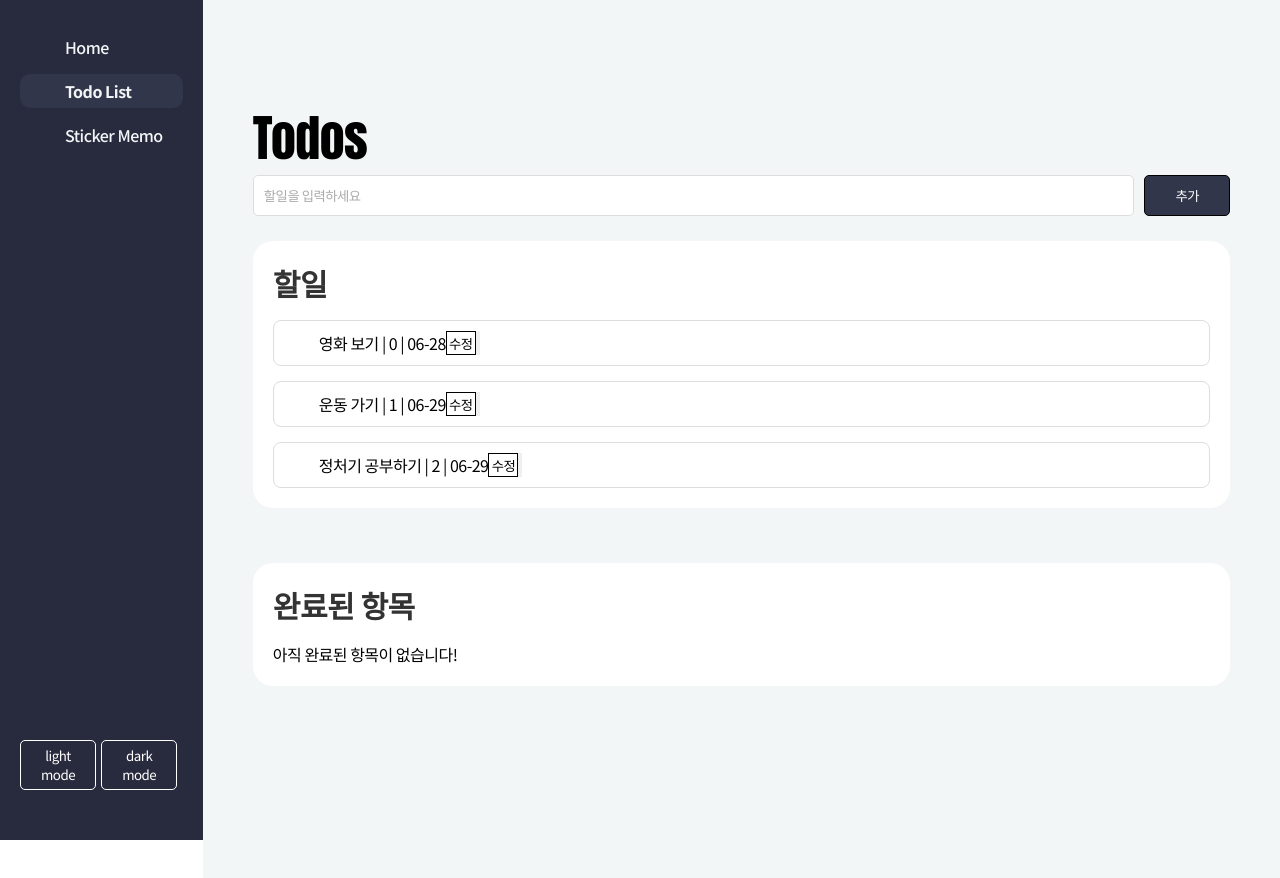
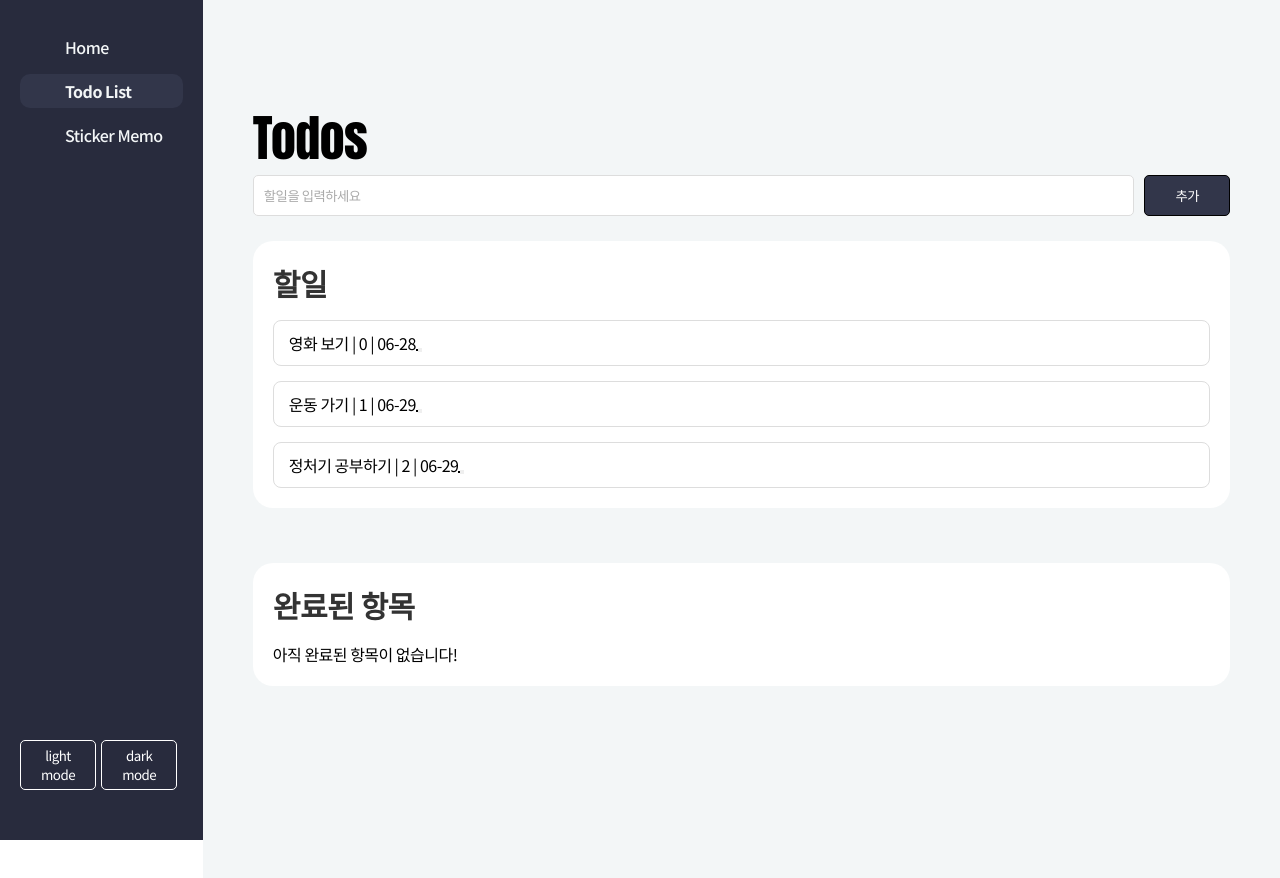
Before and after one commit to byeon-seong-won/git_mypage_study, a React (Create React App) app: page / in a window 1280 px wide. Both pictures are taken after a click on the item "Todo List". Shown: the top 878 px of the page. Built offline with nearby package versions, Linux system fonts and the light colour scheme; a web font is replaced by a local one.

Commit message:
완료체크시 수정사항

```diff
--- a/src/page/Todolist.js
+++ b/src/page/Todolist.js
@@ -72,21 +72,26 @@ function Todolist () {
                                         {/* <span className="xi-check-circle-o check" onClick={() => {tododone(todolist[i].id);}} ></span> */}
                                         {/* <span className={todoInput.id == i ?  'none ' : 'block'}> */}
 
-                                        <div className={ todolist[i].status == true ? 'display' : 'none'}>
+                                        <div className={`
+                                             ${todolist[i].status ? 'display' : 'none'}
+                                             ${todolist[i].done ? 'chk' : 'nochk'}
+                                            `}>
                                             <span className='xi-check' onClick={()=> {
                                                 let todoadd = todolist[i]
                                                 dispatch(todoActions.todoDone(todoadd));
                                                 doneCheck();
                                                 setChekid(i);
                                             }}></span>
-                                            <span className={todolist[i].done == true? 'chk' : 'none'}>
+                                            <span>
                                                 {todolist[i].do} | {todolist[i].id} | {todolist[i].date}
                                             </span>
-                                            <button onClick={()=> { dispatch(todoActions.pushModi(i,true)); }} className='modibtn'>수정</button>
-                                            <button onClick={() =>
-                                                { dispatch(todoActions.todoRemove(i)) } }>
-                                                <span className='xi-close-min'></span>
-                                            </button>
+                                            <div className='btnWrap'>
+                                                <button onClick={()=> { dispatch(todoActions.pushModi(i,true)); }} className='modibtn xi-pen'></button>
+                                                <button onClick={() =>
+                                                    { dispatch(todoActions.todoRemove(i)) } }>
+                                                    <span className='xi-close-min'></span>
+                                                </button>
+                                            </div>
                                         </div>
 
                                         {/* 수정 클릭시 수정 input 박스 */}
@@ -128,7 +133,7 @@ const Showinput = ({id}) => {
     const nowTime = moment().format('MM-DD');
 
     return(
-        <div>
+        <div className='modiInput'>
             <input type="text" placeholder="수정해주세요"
             // className={todoInput.id == todolist[0].id ? 'block ' : 'none'}
             onChange={(e)=>{setInput(e.target.value)}}
```
